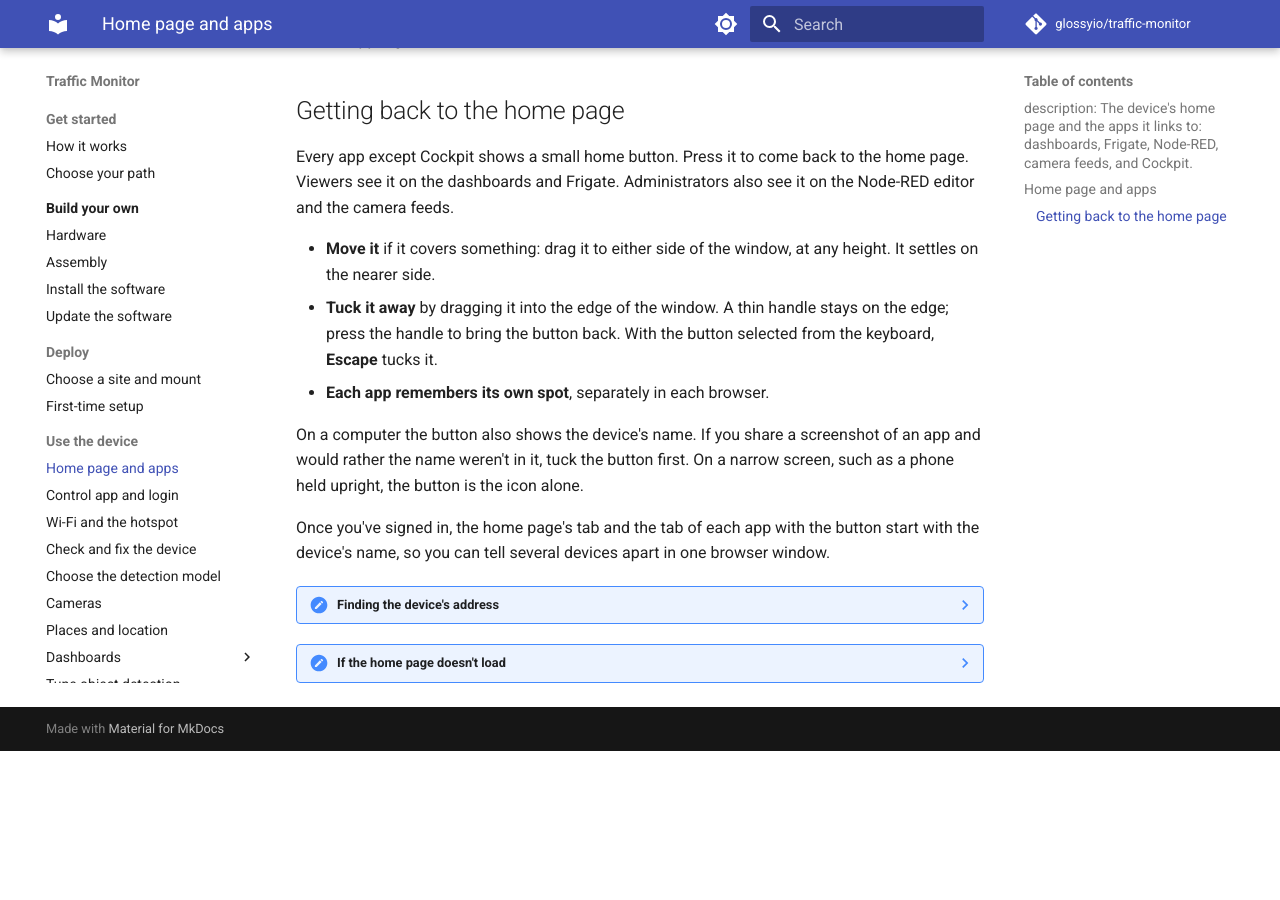
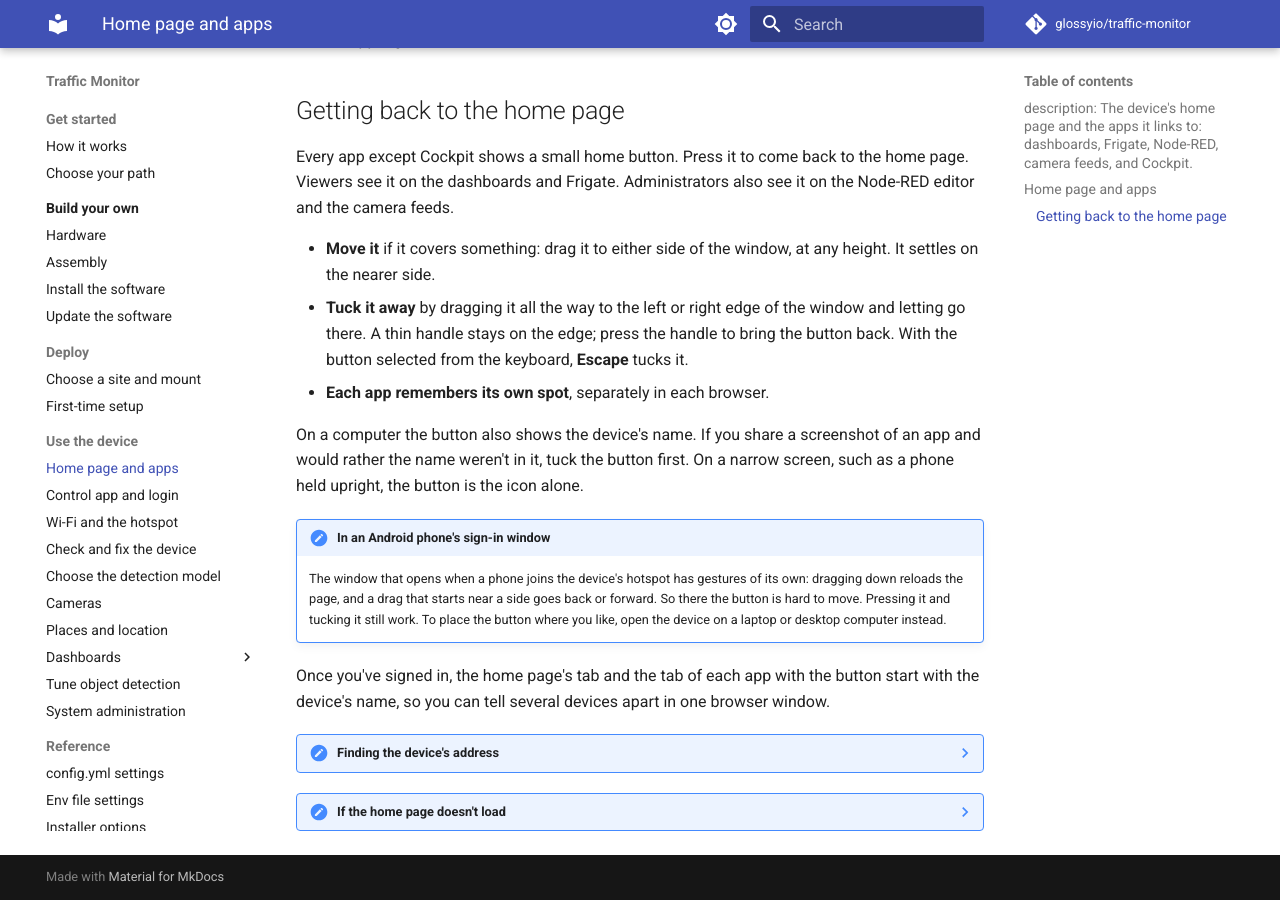
Before and after one commit to glossyio/traffic-monitor, an MkDocs documentation site: the page built from docs/use/home-page.md, in a window 1280 px wide and 900 px high, scrolled down 1358 px. Built offline with MkDocs 1.6.1 and Material for MkDocs 9.7.7, drawn with Linux system fonts in a browser that asks for light colours; comment, search, counter and statistics services are not loaded; the version menu is left out; before the commit the page ends 2109 px from its top, so only the background shows below that.

Commit message:
Docs: tucking the home button, and the Android sign-in window
Tucking means letting go at the window's left or right edge. In the
sign-in window a phone opens on the hotspot, a downward drag reloads the
page and a drag from a side goes back or forward, so the docs say
pressing and tucking work there and point to a laptop or desktop for
placing the button.

Assisted-by: Claude Code 2.1.325 (CLI)
AI-Model: Claude Opus 5.5 (claude-opus-5-5)
AI-Effort: high
AI-Role: drafted

```diff
--- a/docs/use/home-page.md
+++ b/docs/use/home-page.md
@@ -24,10 +24,14 @@ Cockpit is the one app with its own port. It asks for the Raspberry Pi user acco
 Every app except Cockpit shows a small home button. Press it to come back to the home page. Viewers see it on the dashboards and Frigate. Administrators also see it on the Node-RED editor and the camera feeds.
 
 * **Move it** if it covers something: drag it to either side of the window, at any height. It settles on the nearer side.
-* **Tuck it away** by dragging it into the edge of the window. A thin handle stays on the edge; press the handle to bring the button back. With the button selected from the keyboard, **Escape** tucks it.
+* **Tuck it away** by dragging it all the way to the left or right edge of the window and letting go there. A thin handle stays on the edge; press the handle to bring the button back. With the button selected from the keyboard, **Escape** tucks it.
 * **Each app remembers its own spot**, separately in each browser.
 
 On a computer the button also shows the device's name. If you share a screenshot of an app and would rather the name weren't in it, tuck the button first. On a narrow screen, such as a phone held upright, the button is the icon alone.
+
+!!! note "In an Android phone's sign-in window"
+
+    The window that opens when a phone joins the device's hotspot has gestures of its own: dragging down reloads the page, and a drag that starts near a side goes back or forward. So there the button is hard to move. Pressing it and tucking it still work. To place the button where you like, open the device on a laptop or desktop computer instead.
 
 Once you've signed in, the home page's tab and the tab of each app with the button start with the device's name, so you can tell several devices apart in one browser window.
 
```
